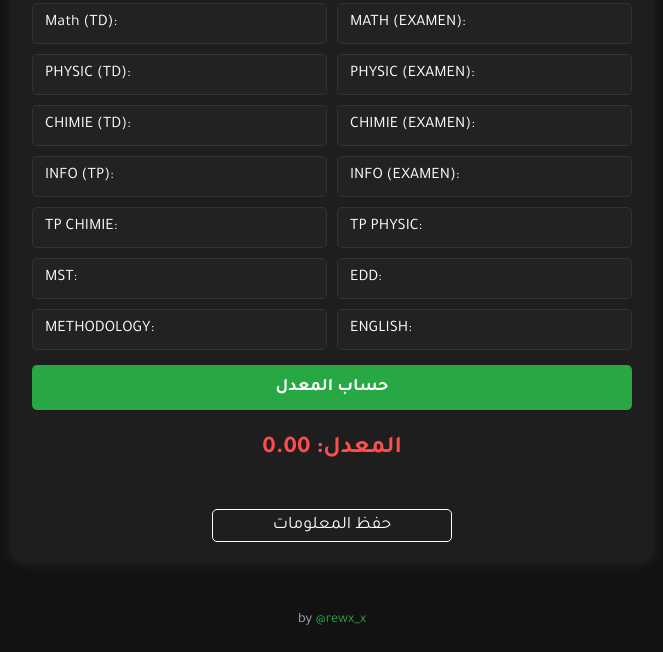
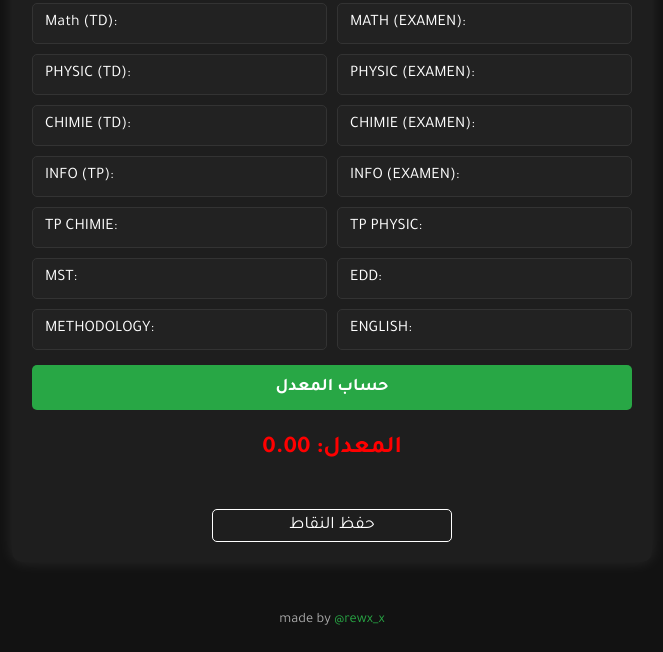
Before and after one commit to stusdb/stl1calc, a plain HTML site: page index.html in a window 1280 px wide. Both pictures are taken after a click on the button "حساب المعدل". Shown: the part 148-800 px from the top of the page, without its empty margins (308-971 px from the left). Drawn offline with Linux system fonts and the light colour scheme.

Commit message:
Update index.html

```diff
--- a/index.html
+++ b/index.html
@@ -78,7 +78,7 @@
                font-family: 'Tajawal', 'Roboto', sans-serif;
         }
         .red {
-            color: #ff4d4d;
+            color: #ff0000;
         }
         .green {
             color: #4caf50;
@@ -133,10 +133,10 @@ button.black:hover {
             <button type="button" onclick="calculateAverage()">حساب المعدل</button>
         </form>
         <h2 id="result" class="green">المعدل: --</h2>
-        <button type="button" class="black" onclick="saveData()">حفظ المعلومات</button>
+        <button type="button" class="black" onclick="saveData()">حفظ النقاط</button>
     </div>
 <footer style="margin-top: 20px; font-size: 0.9em; color: #aaa;">
-    <p>by    <a href="https://t.me/rewx_x" target="_blank" style="color: #28a745; cursor: default; text-decoration: none;">@rewx_x</a></p>
+    <p>made by    <a href="https://t.me/rewx_x" target="_blank" style="color: #28a745; cursor: default; text-decoration: none;">@rewx_x</a></p>
 </footer>
     <script>
         function calculateAverage() {
```
